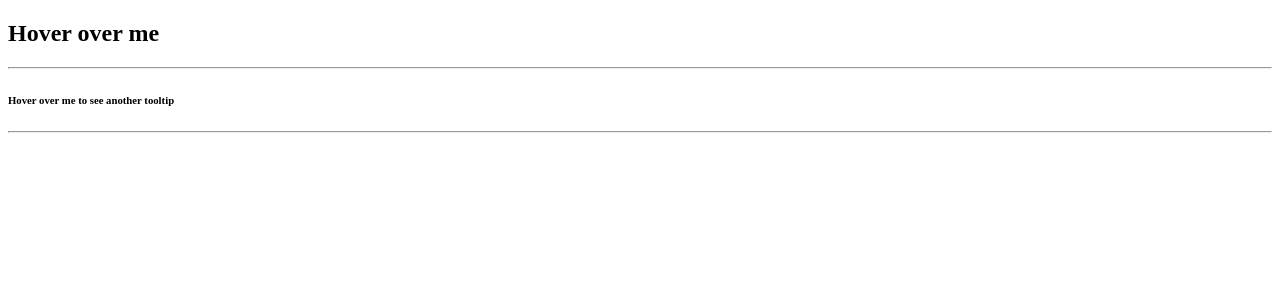
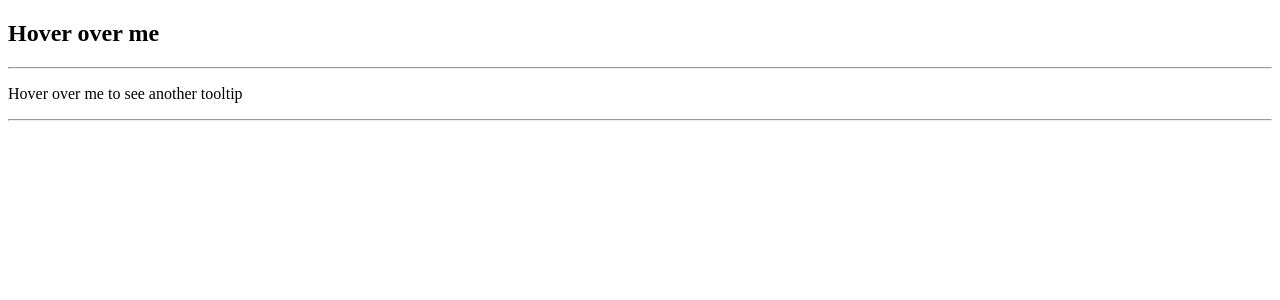
Before and after one commit to acciojob/react-composition-3-anitha-anii, a React app: page / in a window 1280 px wide. Shown: the top 300 px of the page. Built offline with nearby package versions, Linux system fonts and the light colour scheme.

Commit message:
'changes'

```diff
--- a/src/components/Tooltip.js
+++ b/src/components/Tooltip.js
@@ -1,4 +1,4 @@
-import React, { useState } from 'react';
+import React, { useState } from "react";
 
 const Tooltip = ({ text, children }) => {
   const [isTooltipVisible, setTooltipVisible] = useState(false);
@@ -21,24 +21,22 @@ const Tooltip = ({ text, children }) => {
   };
 
   return (
-    <div>
-      <h2 onMouseEnter={handleMouseEnter} onMouseLeave={handleMouseLeave}>
+    <div className="tooltiptext">
+      <h2 className="tooltip" onMouseEnter={handleMouseEnter} onMouseLeave={handleMouseLeave}>{isTooltipVisible && <div>{text}</div>}
         Hover over me
       </h2>
       <hr />
-      <h6
+
+      <p className="tooltip"
         onMouseEnter={handleChildrenMouseEnter}
         onMouseLeave={handleChildrenMouseLeave}
-      >
-        Hover over me to see another tooltip
-      </h6>
+      >Hover over me to see another tooltip
+       {isChildrenTooltipVisible && (<div>{children}</div>)}
+      </p>
       <hr />
-      {isTooltipVisible && <div className='tooltiptext'>{text}</div>}
-      {isChildrenTooltipVisible && (
-        <div className='tooltiptext'>{children}</div>
-      )}
-    </div>
-  );
+              </div>
+
+            );
 };
 
 export default Tooltip;
--- a/src/styles/App.css
+++ b/src/styles/App.css
@@ -1,4 +1,4 @@
-.tootip{
+p.tooltip > div{
     background-color: red;
     color: azure;
     width: 100px;
@@ -9,7 +9,7 @@
     height: fit-content;
     border-radius: 10px;
 }
-.tooltiptext{
+h2.tooltip > div{
     background-color: red;
     color: azure;
     width: 100px;
```
